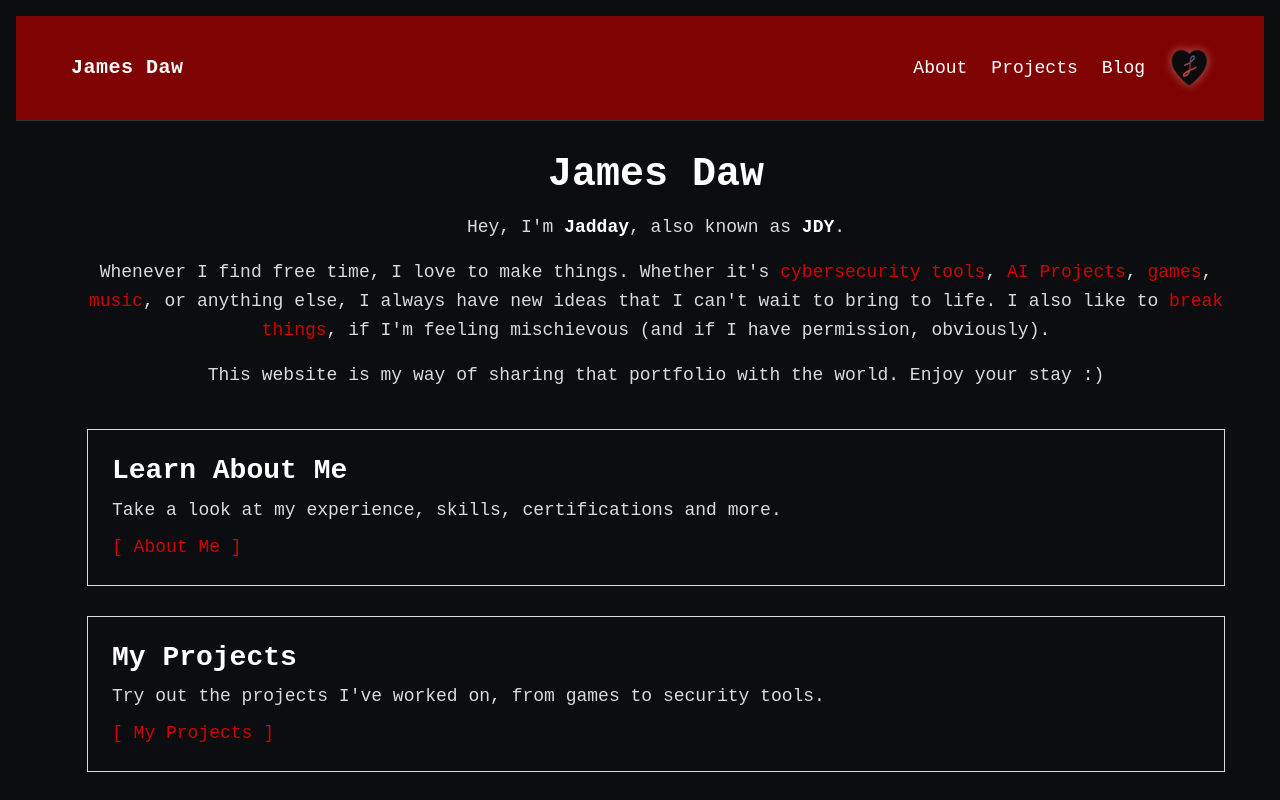
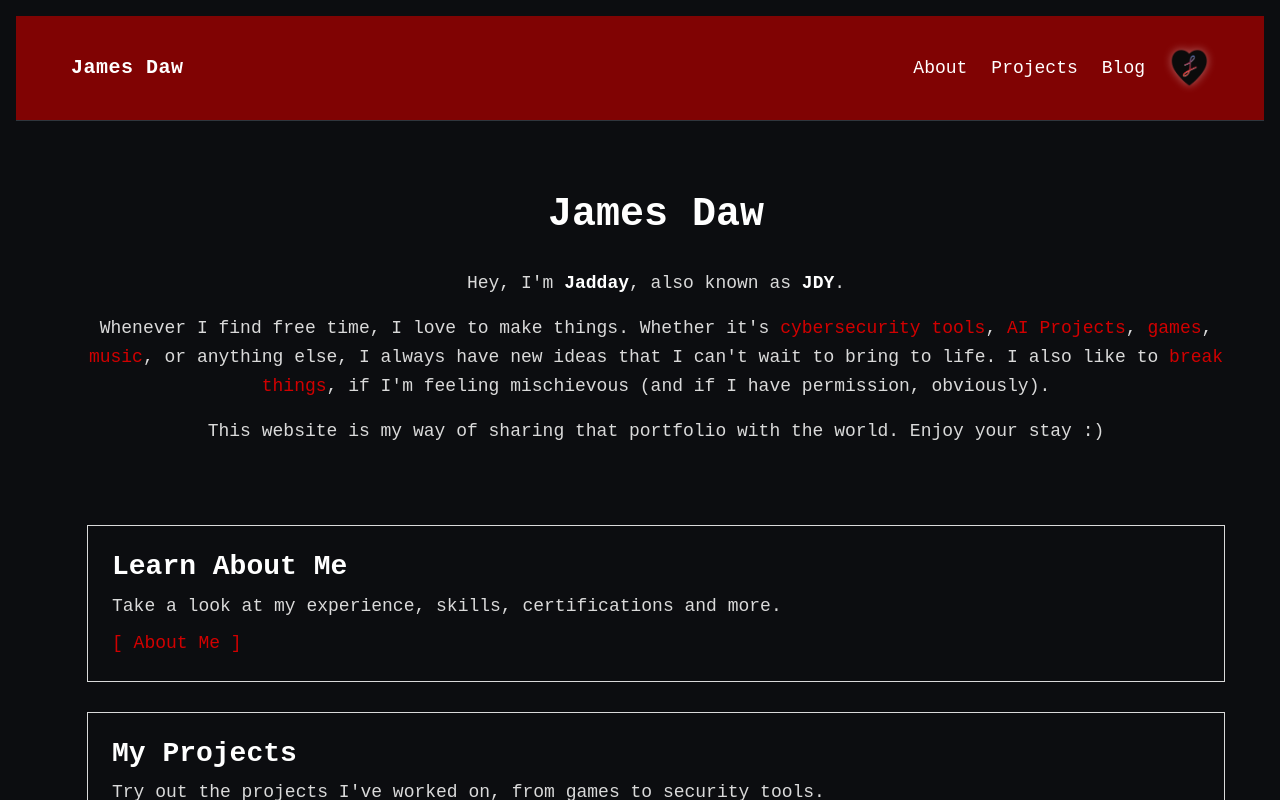
Before and after one commit to Jadday/jdy-portfolio, a Next.js app: page / in a window 1280 px wide. Shown: the top 800 px of the page. Built offline with nearby package versions, Linux system fonts and the light colour scheme.

Commit message:
Increase spacing on homepage

```diff
--- a/app/page.tsx
+++ b/app/page.tsx
@@ -8,9 +8,9 @@ export default function Home() {
   return (
     <div className="container">
       {/* INTRODUCTION */}
-      <section className="mb-10">
+      <section className="mb-20 mt-10">
         <h1 className="text-4xl font-bold">James Daw</h1>
-        <p className="mt-4 text-lg">
+        <p className="mt-8 text-lg">
           Hey, I&apos;m <span className="font-bold">Jadday</span>, also known as{" "}
           <span className="font-bold">JDY</span>.
         </p>
```
